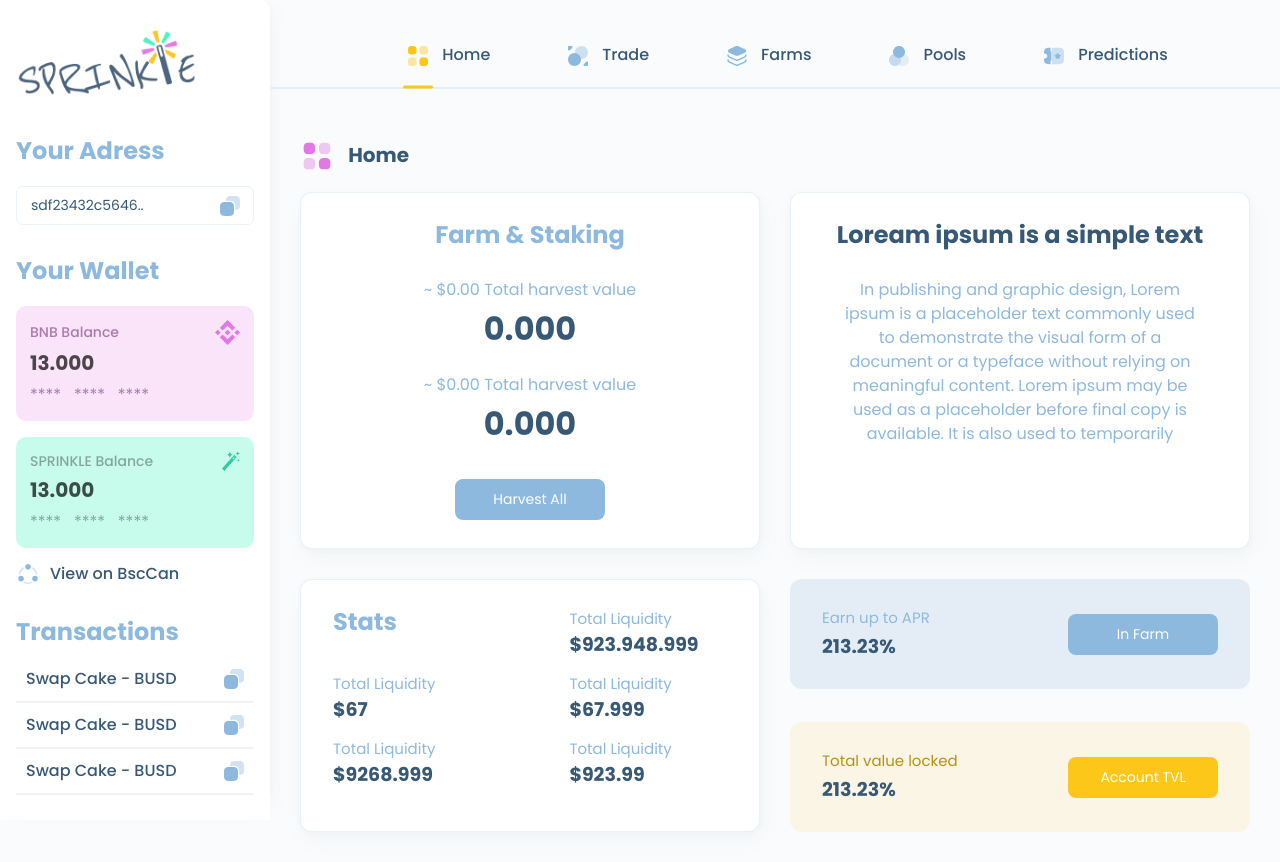
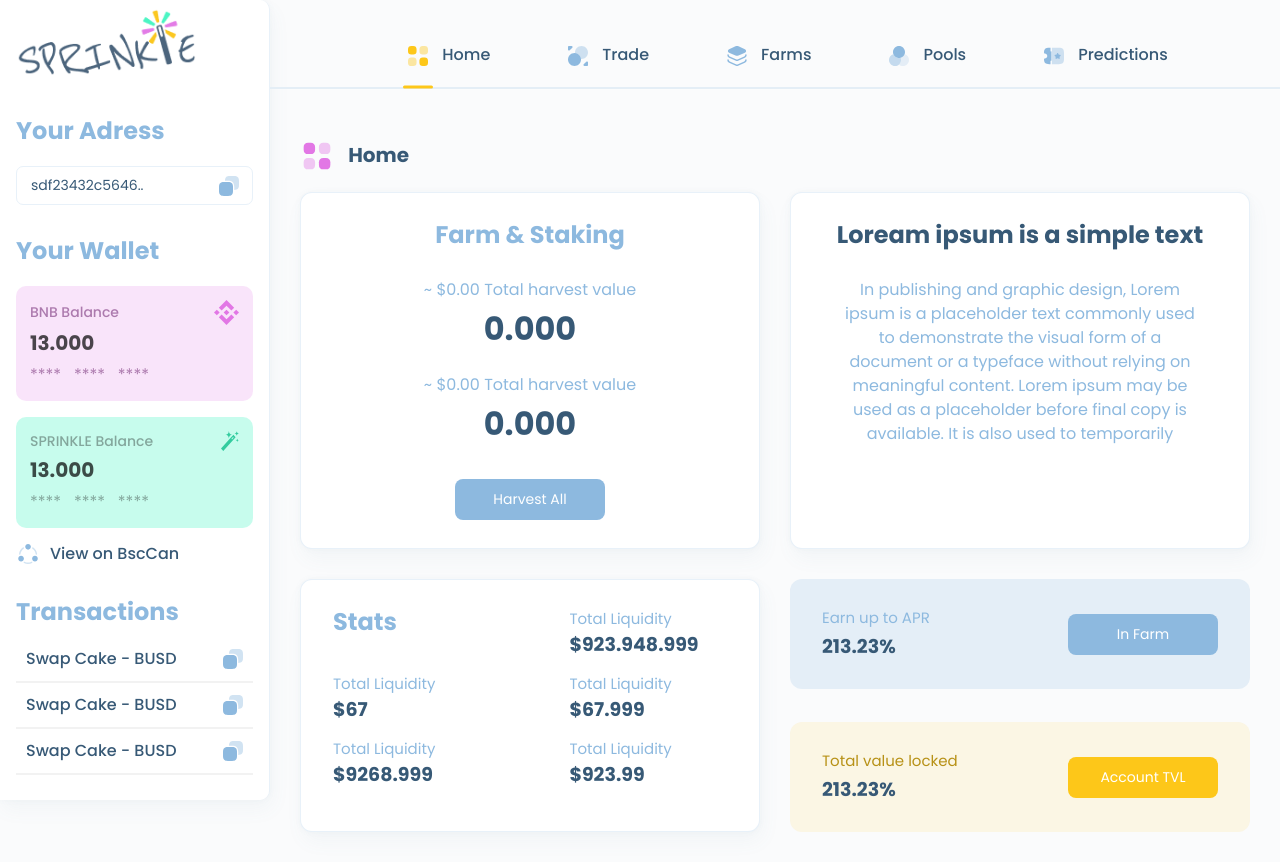
Before and after one commit to deazyyy/sprinkle, a React (Create React App) app: page / in a window 1280 px wide. Built offline with nearby package versions, Linux system fonts and the light colour scheme.

Commit message:
nav changes

```diff
--- a/src/components/Sidebar/index.tsx
+++ b/src/components/Sidebar/index.tsx
@@ -113,21 +113,25 @@ const Sidebar: React.FC = () => {
 
 const Nav = styled.nav`
     background: #FFFFFF;
-    border=right: 1px solid rgba(141, 185, 223, 0.2);
+    border-right: 1px solid rgba(141, 185, 223, 0.2);
     box-sizing: border-box;
     box-shadow: 0px 0px 6px rgba(93, 130, 163, 0.05), 3px 10px 19px rgba(93, 130, 163, 0.05);
     border-top-right-radius: 10px;
     border-bottom-right-radius: 10px;
-    height:100vh;
     padding: 20px 0px 0;
     min-width:270px;
     position: -webkit-sticky; /* Safari */
     position: sticky;
     top: 0;
     transition:all 0.5s ease;
+    max-height:100vh;
+    overflow:hidden;
+    margin:0;
+    padding:0;
     .navbar{
       background: #fff;
       height: 100vh;
+      // padding:14px !important
     }
     .sidebtn{
       background: #fff;
--- a/src/index.scss
+++ b/src/index.scss
@@ -1,4 +1,4 @@
-body {
+html, body {
   margin: 0;
   font-family: 'Poppins', sans-serif;
   -webkit-font-smoothing: antialiased;
@@ -6,7 +6,7 @@ body {
   color: #8DB9DF;
   text-align:left;
   background:#FAFBFC ;
-
+  overflow-x: hidden !important;
 }
 
 *{
@@ -138,6 +138,8 @@ h1, h2, h3, h4,h5{
 
 .main-frame{
   display: flex;
+  // min-height: 100vh;
+  overflow: hidden;
 }
 
 .main-frame-aside{
```
